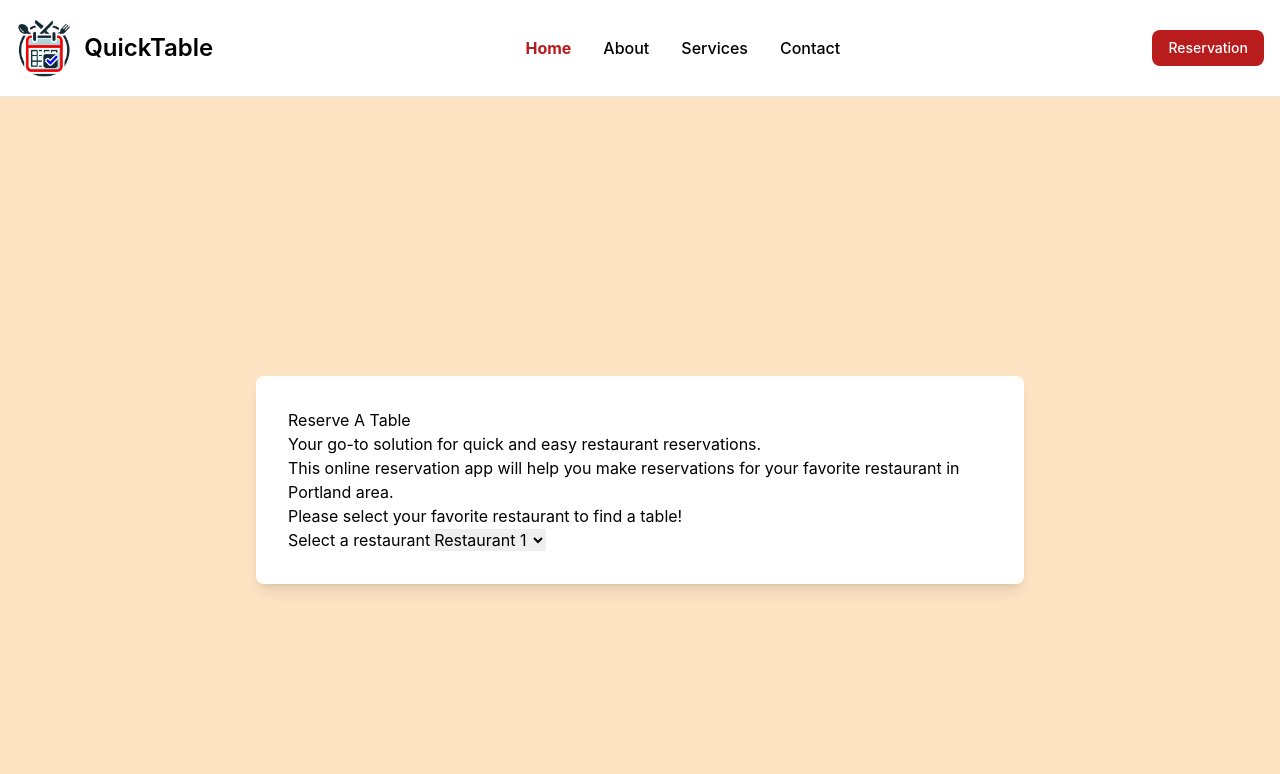
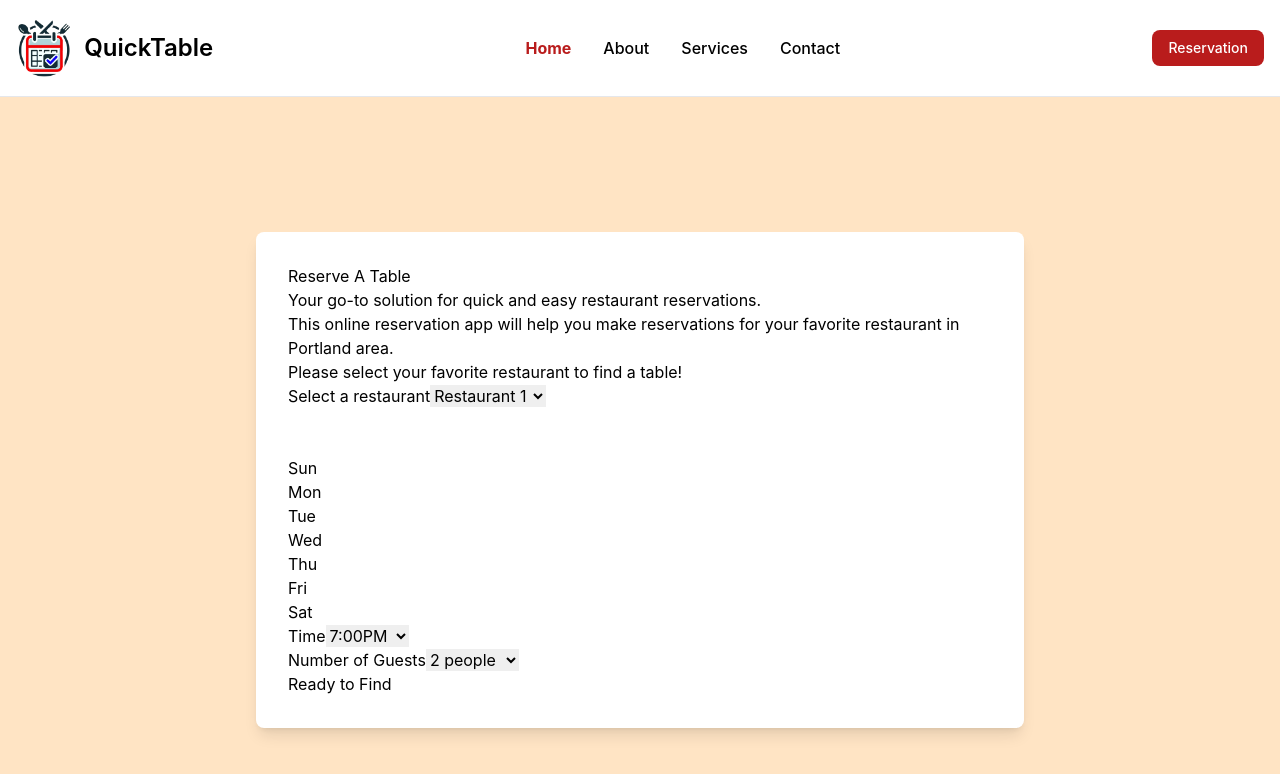
Before and after one commit to anhoop89/restaurant_reservation_2024, a React (Create React App) app in the folder frontend/: page / in a window 1280 px wide. Shown: the top 774 px of the page. Built offline with nearby package versions, Linux system fonts and the light colour scheme.

Commit message:
add calendar and time

```diff
--- a/frontend/src/pages/home/Home.jsx
+++ b/frontend/src/pages/home/Home.jsx
@@ -14,10 +14,12 @@ function Home() {
             This online reservation app will help you make reservations for your
             favorite restaurant in Portland area.
           </p>
+
           <div className="SpecificRestaurant">
             <h3 className="restaurantName">
               Please select your favorite restaurant to find a table!
             </h3>
+
             <form className="RestaurantForm">
               <div className="dropdown">
                 <button>Select a restaurant</button>
@@ -27,6 +29,60 @@ function Home() {
                   <option value="Restaurant 3">Restaurant 3</option>
                 </select>
               </div>
+
+              {/* Calendar */}
+              <div className="calendar">
+                <div className="calendar-content">
+                  <button id="prev-btn">
+                    <i className="fa-solid fa-chevron-left"></i>
+                  </button>
+                  <div className="month-year" id="month-year"></div>
+                  <button id="next-btn">
+                    <i className="fa-solid fa-chevron-right"></i>
+                  </button>
+                </div>
+                <div className="days">
+                  <div className="day">Sun</div>
+                  <div className="day">Mon</div>
+                  <div className="day">Tue</div>
+                  <div className="day">Wed</div>
+                  <div className="day">Thu</div>
+                  <div className="day">Fri</div>
+                  <div className="day">Sat</div>
+                </div>
+                <div className="dates" id="dates"></div>
+              </div>
+
+              {/* Time Reservation */}
+              <div className="time-reservation-dropdown">
+                <button>Time</button>
+                <select className="TimeAvailableList">
+                  <option value="7:00PM">7:00PM</option>
+                  <option value="11:00PM">11:00PM</option>
+                  <option value="8:00AM">8:00AM</option>
+                </select>
+              </div>
+
+              {/* Number of People */}
+              <div className="num-of-people-dropdown">
+                <button>Number of Guests</button>
+                <select className="Num-of-people">
+                  <option value="2 people">2 people</option>
+                  <option value="3 people">3 people</option>
+                  <option value="4 people">4 people</option>
+                  <option value="5 people">5 people</option>
+                  <option value="6 people">6 people</option>
+                  <option value="7 people">7 people</option>
+                  <option value="8 people">8 people</option>
+                  <option value="9 people">9 people</option>
+                  <option value="10 people">10 people</option>
+                  <option value="11 people">11 people</option>
+                  <option value="12 people">12 people</option>
+                </select>
+              </div>
+
+              {/* Submit Button */}
+              <button>Ready to Find</button>
             </form>
           </div>
         </div>
@@ -36,7 +92,6 @@ function Home() {
 }
 
 export default Home;
-
 
 //  <div>
 //           <h1 className="text-4xl font-extrabold text-gray-900 text-center">
```
Lines whose indentation alone changed are shown as unchanged.
